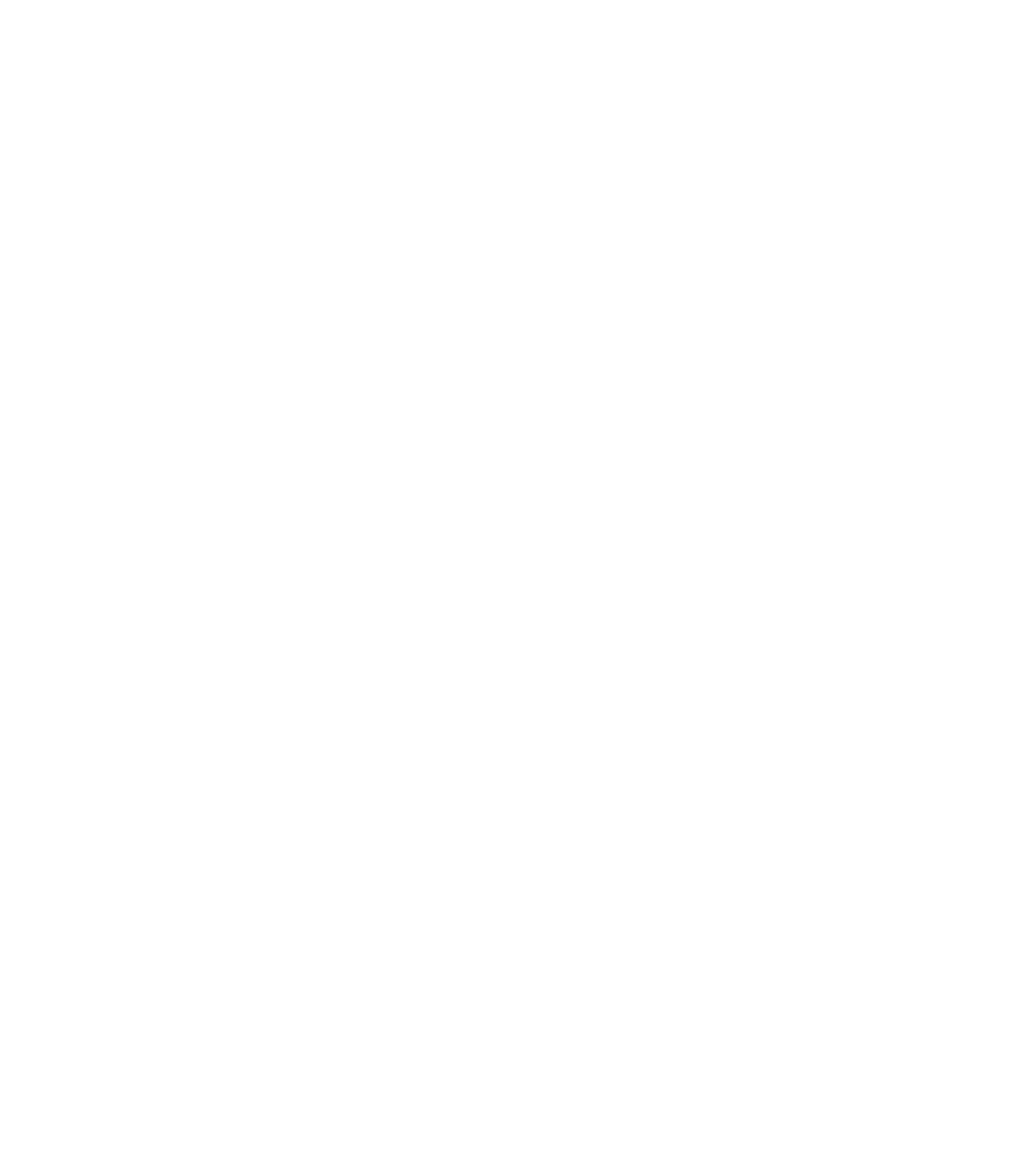
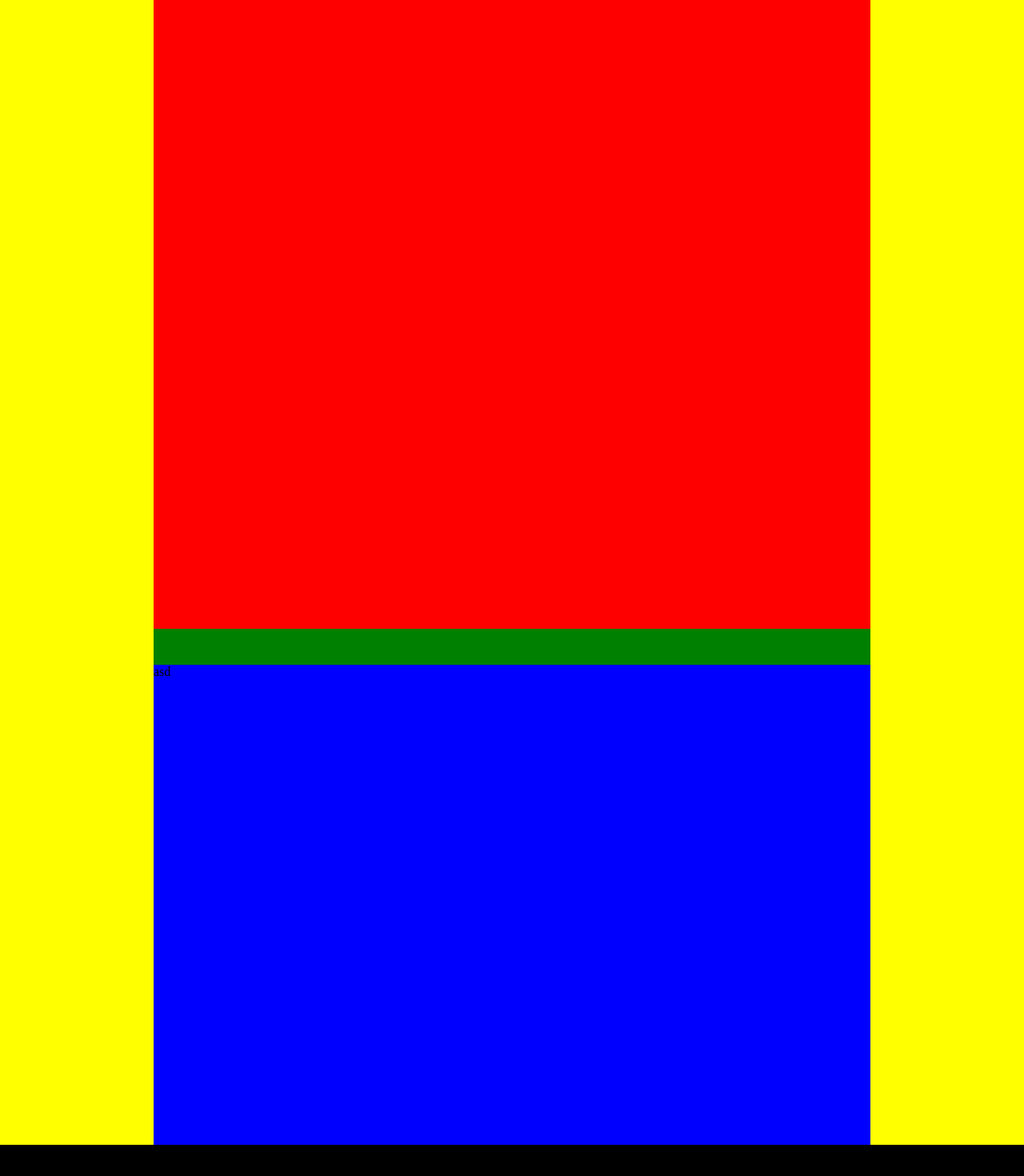
Before and after one commit to ehgmlrjs/subject_music, a Next.js app in the folder project/: page /chart in a window 1280 px wide. Shown: the part 314-1784 px from the top of the page at 80% size. Before the commit the page ends 800 px from the top, so only its background shows below. Built offline with nearby package versions, Linux system fonts and the light colour scheme.

Commit message:
Feat: chart layout

```diff
--- a/project/src/components/chart/chart.module.css
+++ b/project/src/components/chart/chart.module.css
@@ -1,5 +1,36 @@
+.body {
+    display: flex;
+    flex-direction: column;
+}
+
 .wrapper {
     display: flex;
-    flex-direction: column;
+    justify-content: center;
+    margin-top: 100px;
     background-color: yellow;
 }
+
+.containers {
+    display: flex;
+    flex-direction: column;
+    width: 70%;
+    background-color: green;
+}
+
+.chartContainer {
+    width: 100%;
+    height: 1000px;
+    background-color: red;
+}
+
+.newsContainer {
+    width: 100%;
+    margin-top: 5%;
+    height: 600px;
+    background-color: blue;
+}
+
+.footer {
+    background-color: black;
+    height: 200px;
+}
--- a/project/src/components/chart/chart.presenter.tsx
+++ b/project/src/components/chart/chart.presenter.tsx
@@ -2,8 +2,20 @@
 
 export default function ChartPageUI() {
     return (
-        <div className={styles.wrapper}>
-            sasdasd
+        <div className={styles.body}>
+            <div className={styles.wrapper}>
+                <div className={styles.containers}>
+                    <div className={styles.chartContainer}>
+                        ss
+                    </div>
+                    <div className={styles.newsContainer}>
+                        asd
+                    </div>
+                </div>
+            </div>
+            <div className={styles.footer}>
+                asdasd
+            </div>
         </div>
 
     )
```
